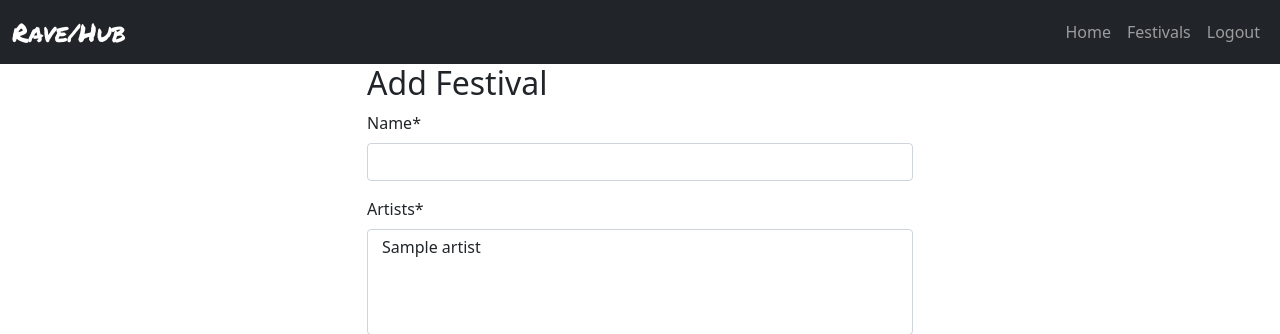
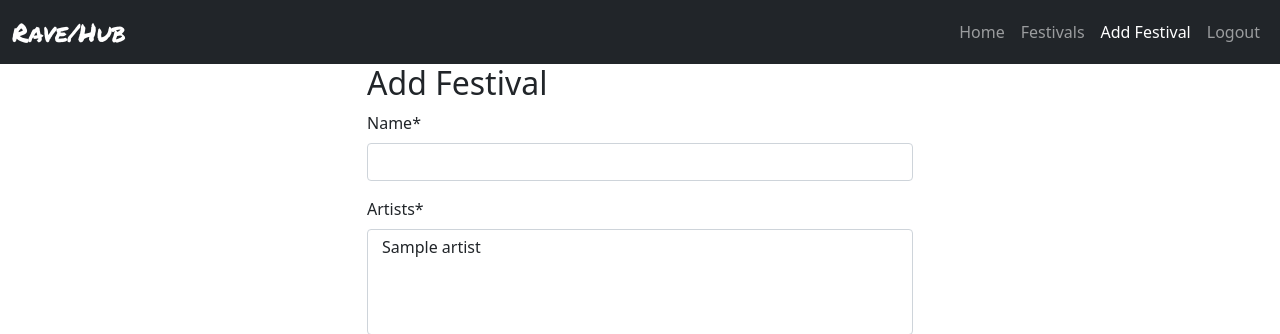
Before and after one commit to lunartechfreek/rave-hub, a Django app: page /festival/add/ in a window 1280 px wide. Shown: the top 334 px of the page. Run offline with Django 5.2, Linux system fonts and the light colour scheme; a user stored in the database is signed in; tables that the repository leaves empty hold one stand-in row (values such as "Sample post"); some libraries are stand-ins or nearby versions.

Commit message:
Add link to navbar to add festival when logged in

```diff
--- a/templates/base.html
+++ b/templates/base.html
@@ -5,6 +5,7 @@
 {% url 'account_signup' as signup_url %}
 {% url 'account_logout' as logout_url %}
 {% url 'festival_list' as festival_list_url %}
+{% url 'add_festival' as add_festival_url %}
 
 <!DOCTYPE html>
 <html lang="en">
@@ -57,6 +58,10 @@
                     </li>
                     {% if user.is_authenticated %}
                     <li class="nav-item">
+                        <a class="nav-link {% if request.path == add_festival_url %}active{% endif %}" aria-current="page"
+                            href="{% url 'add_festival' %}">Add Festival</a>
+                    </li>
+                    <li class="nav-item">
                         <a class="nav-link {% if request.path == logout_url %}active{% endif %}" aria-current="page"
                             href="{% url 'account_logout' %}">Logout</a>
                     </li>
```
